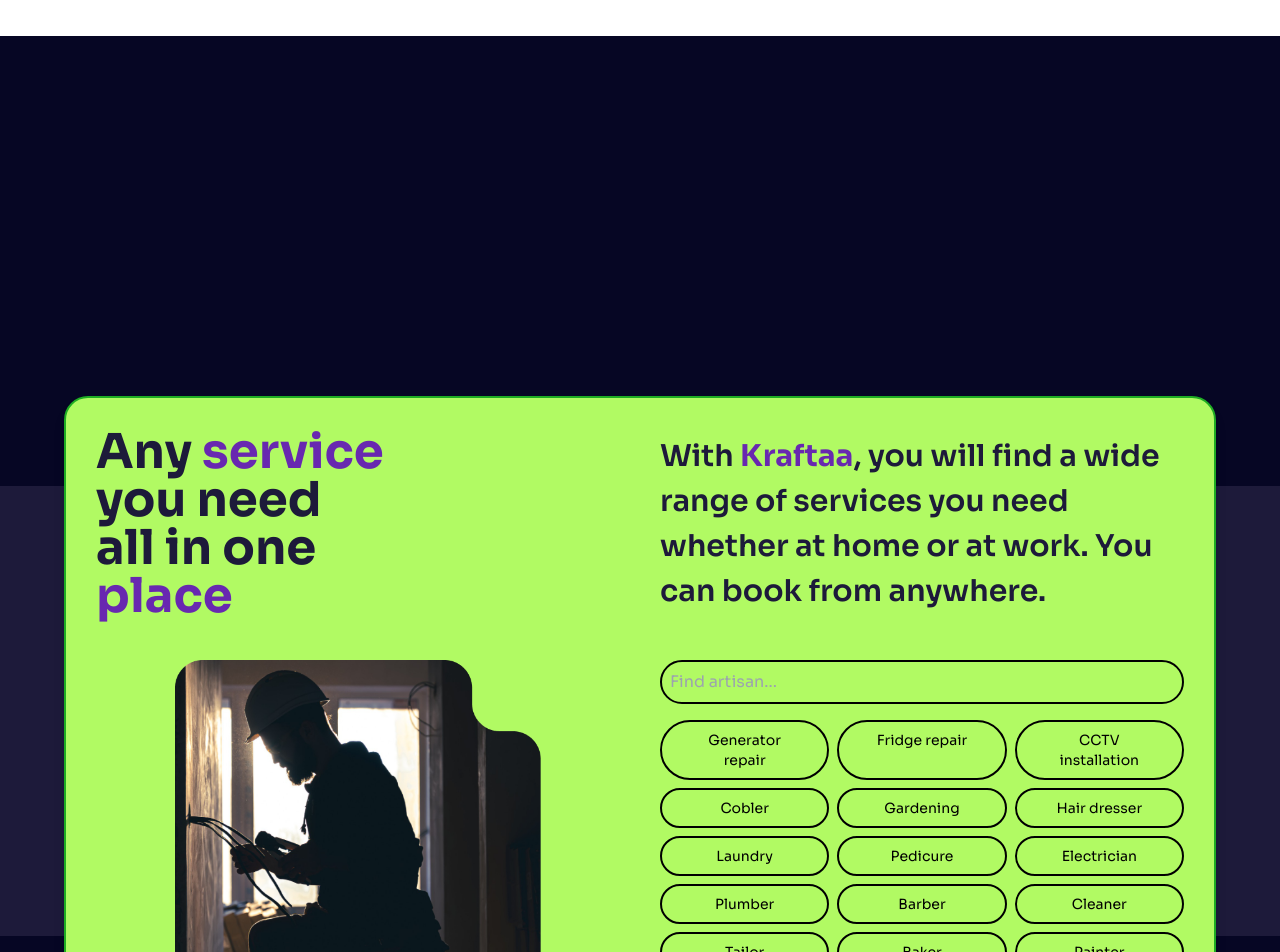
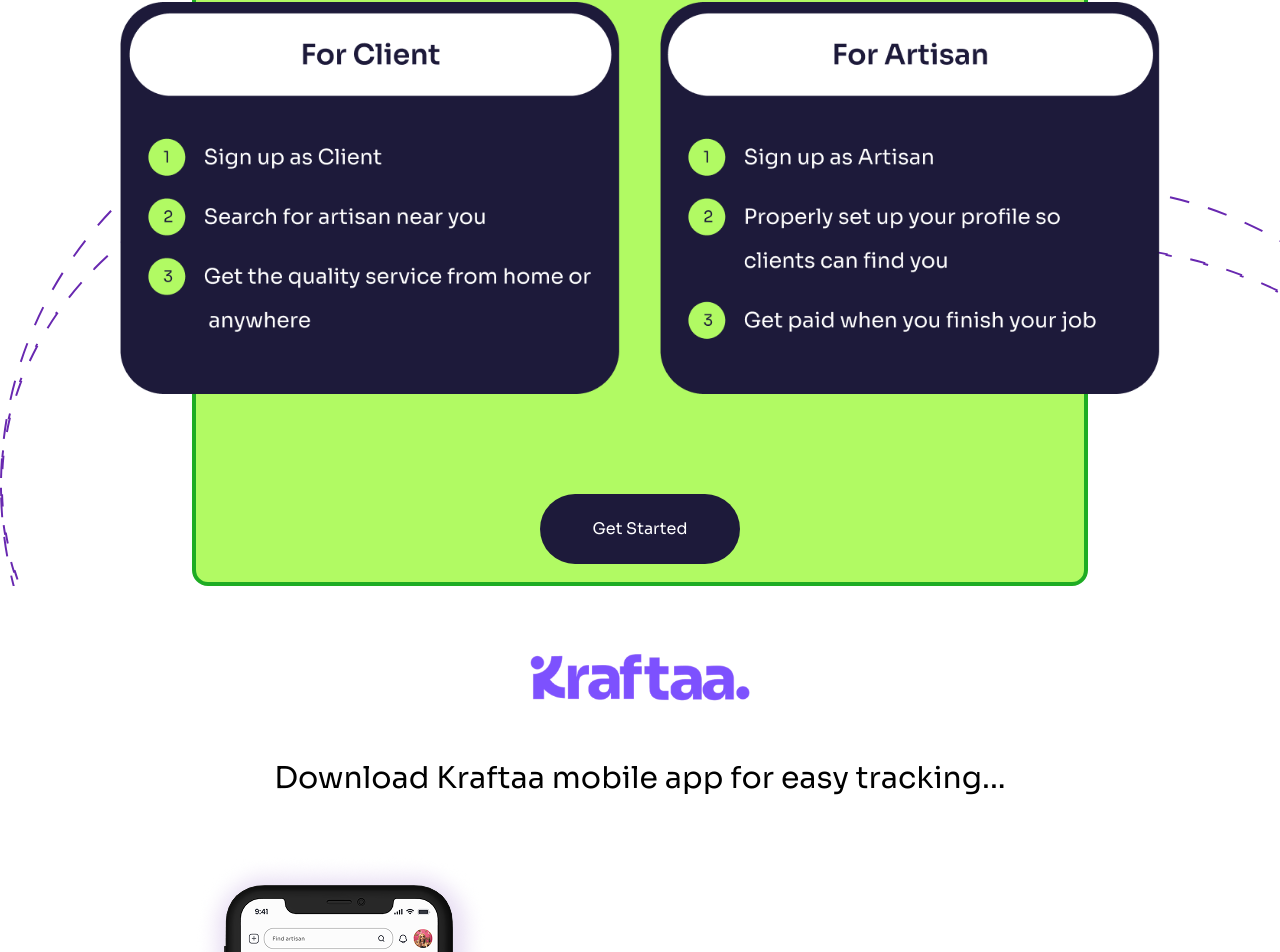
Before and after one commit to covey-codes/kraftaa-landing-page, a React (Vite) app: page / in a window 1280 px wide. Shown: the part 5359-6311 px from the top of the page. Built offline with nearby package versions, Linux system fonts and the light colour scheme.

Commit message:
fixed the howkraftaaworks mistake

```diff
--- a/src/components/HowKraftaaWorksSection.jsx
+++ b/src/components/HowKraftaaWorksSection.jsx
@@ -1,88 +1,130 @@
-import React from "react";
-import { motion } from "framer-motion";
+import { useState, useRef, useEffect } from "react";
+import { headers } from "../Constants";
 
-const slideInVariants = {
-  hidden: { opacity: 0, x: -50 },
-  visible: { opacity: 1, x: 0, transition: { duration: 0.6, ease: "easeOut" } },
-};
 
-const AnyServicesSection = () => {
+const HowKraftaaWorksSection = () => {
+  const [currentTab, setCurrentTab] = useState("client");
+  const sectionRef = useRef(null);
+  const [isVisible, setIsVisible] = useState(false);
+
+  useEffect(() => {
+    const observer = new IntersectionObserver(
+      ([entry]) => {
+        if (entry.isIntersecting) {
+          setIsVisible(true);
+        }
+      },
+      { threshold: 0.2 }
+    );
+
+    if (sectionRef.current) {
+      observer.observe(sectionRef.current);
+    }
+
+    return () => {
+      if (sectionRef.current) {
+        observer.unobserve(sectionRef.current);
+      }
+    };
+  }, []);
+
   return (
-    <>
-      {/* Mobile & Tablet Version */}
-      <div className="bg-[rgb(29,26,58)] bg-opacity-100 overflow-x-clip lg:hidden py-10 px-6">
-        <div className="relative mx-auto bg-[#B1FA63] border-2 border-[#1EAC23] rounded-3xl w-[90%] max-w-[600px] shadow-lg py-10 px-6 grid gap-6">
-          <motion.div initial="hidden" animate="visible" variants={slideInVariants} className="text-center">
-            <p className="text-2xl md:text-3xl font-bold text-[#1D1A3A] leading-tight">
-              Any <span className="text-[#6828B0]">service</span> you need all in one <span className="text-[#6828B0]">place</span>
-            </p>
-            <motion.img src="/Categg.png" alt="Services" className="w-[80%] md:w-[60%] max-w-[300px] mx-auto mt-5" variants={slideInVariants} />
-            <p className="mt-6 text-base md:text-lg text-[#1D1A3A]">
-              With <span className="font-bold text-[#6828B0]">Kraftaa</span>, you will find a wide range of services you need whether at home or at work. You can book from anywhere.
-            </p>
-          </motion.div>
+    <div ref={sectionRef} className="overflow-hidden">
+      {/* Desktop View */}
+      <div className="relative hidden lg:flex justify-center mt-[200px]">
+        <img
+          src='/pattern.svg'
+          alt="Background Left"
+          className={`absolute top-[300px] left-0 h-full w-auto transform -translate-x-1/4 transition-all duration-1000 ${
+            isVisible ? "translate-x-0 opacity-100" : "opacity-0"
+          }`}
+        />
+        <img
+          src='/pattern.svg'
+          alt="Background Right"
+          className={`absolute top-[400px] right-0 h-full w-auto transform translate-x-1/4 transition-all duration-1000 ${
+            isVisible ? "translate-x-0 opacity-100" : "opacity-0"
+          }`}
+        />
 
-          {/* Input field & Artisan list */}
-          <motion.div initial="hidden" animate="visible" variants={slideInVariants} className="grid gap-4">
-            <input
-              type="text"
-              placeholder="Find artisan..."
-              className="w-full p-2 bg-transparent border-2 border-black rounded-full focus:outline-none focus:ring-2 focus:ring-black"
-            />
-            <div className="grid grid-cols-2 md:grid-cols-3 gap-2">
-              {["Generator repair", "Fridge repair", "CCTV installation", "Gardening", "Laundry", "Electrician", "Plumber", "Painter", "Tailor", "Cook", "More..."].map((service, index) => (
-                <motion.div
-                  key={index}
-                  className={`px-3 py-2 rounded-full text-xs md:text-sm cursor-pointer border-2 border-black text-center ${service === "More..." ? "bg-white brightness-110" : "bg-[#B1FA63] text-black"}`}
-                  variants={slideInVariants}
-                >
-                  {service}
-                </motion.div>
-              ))}
-            </div>
-          </motion.div>
+        <div
+          className={`bg-[#B1FA63] relative w-[70%] border-4 border-[#1EAC23] rounded-2xl py-16 h-[800px] text-center transition-all duration-1000 ${
+            isVisible ? "opacity-100 translate-y-0" : "opacity-0 translate-y-10"
+          }`}
+        >
+          <h2 className="text-5xl font-bold mb-[100px] text-[#1D1A3A]">
+            {headers.find((h) => h.key === "howKraftaaWorks")?.title}
+          </h2>
+          <div className="flex justify-center mb-[100px] gap-10">
+            <img src='/forclient.png' alt="Step 1" className="w-[500px] h-auto rounded-lg" />
+            <img src='/forartisan.png' alt="Step 2" className="w-[500px] h-auto rounded-lg" />
+          </div>
+          <button className="text-white bg-[#1D1A3A] w-[200px] h-[70px] rounded-full">Get Started</button>
         </div>
       </div>
 
-      {/* Desktop Version */}
-      <div className="hidden lg:grid bg-[#060624] h-[1500px] place-items-center">
-        <div className="h-[20%] bg-white w-full"></div>
-        <div className="h-[60%] bg-[#1D1A3A] relative w-full grid place-items-center">
-          <div className="absolute top-[-20%] bg-[#B1FA63] border-2 border-[#1EAC23] w-[90%] max-w-[1200px] h-auto rounded-3xl shadow-lg grid grid-cols-2 gap-10 p-[30px]">
-            <motion.div initial="hidden" animate="visible" variants={slideInVariants} className="self-center">
-              <p className="text-5xl font-bold text-[#1D1A3A]">
-                Any <span className="text-[#6828B0]">service</span><br /> you need <br /> all in one <br /> <span className="text-[#6828B0]">place</span>
-              </p>
-            </motion.div>
-            <motion.div initial="hidden" animate="visible" variants={slideInVariants} className="self-center">
-              <p className="text-[30px] font-semibold text-[#1D1A3A]">
-                With <span className="font-bold text-[#6828B0]">Kraftaa</span>, you will find a wide range of services you need whether at home or at work. You can book from anywhere.
-              </p>
-            </motion.div>
-            <motion.img src="/Categg.png" alt="Services" className="w-[70%] ml-auto mr-auto h-auto" initial="hidden" animate="visible" variants={slideInVariants} />
-            <motion.div initial="hidden" animate="visible" variants={slideInVariants} className="grid gap-4">
-              <input
-                type="text"
-                placeholder="Find artisan..."
-                className="w-full p-2 bg-transparent border-2 border-black rounded-full focus:outline-none focus:ring-2 focus:ring-black"
-              />
-              <div className="grid grid-cols-3 gap-2">
-                {["Generator repair", "Fridge repair", "CCTV installation", "Cobler", "Gardening", "Hair dresser", "Laundry", "Pedicure", "Electrician", "Plumber", "Barber", "Cleaner", "Tailor", "Baker", "Painter", "Welder", "Nail tech", "Cook", "Carpenter", "More..."].map((service, index) => (
-                  <motion.div
-                    key={index}
-                    className={`lg:px-7 hover:bg-white/50 duration-500 px-4 py-2 rounded-full text-sm cursor-pointer border-2 border-black text-center ${service === "More..." ? "bg-white brightness-110" : "bg-[#B1FA63] text-black"}`}
-                    variants={slideInVariants}
-                  >
-                    {service}
-                  </motion.div>
-                ))}
+      {/* Mobile View */}
+      <div className="flex justify-center">
+        <div
+          className={`bg-[#B1FA63] lg:hidden h-[550px] flex flex-col items-center text-center w-[90%] py-10 px-5 border-4 border-[#B1FA63] rounded-2xl transition-all duration-1000 ${
+            isVisible ? "opacity-100 translate-y-0" : "opacity-0 translate-y-10"
+          }`}
+        >
+          <h2 className="text-3xl font-bold text-[#1D1A3A] mb-8">
+            {headers.find((h) => h.key === "howKraftaaWorks")?.title}
+          </h2>
+
+          {/* Content */}
+          <div className="relative w-full overflow-hidden">
+            <div
+              className="flex w-[200%] transition-transform duration-500 ease-in-out"
+              style={{ transform: currentTab === "client" ? "translateX(0)" : "translateX(-50%)" }}
+            >
+              <div className="w-[50%] flex-shrink-0 rounded-[50px] h-[250px] bg-[#1D1A3A] text-white flex flex-col items-center justify-center py-5 px-3">
+                <div className="bg-white text-[#1D1A3A] font-bold w-[95%] h-[60px] flex items-center justify-center rounded-[50px] mt-[-40px] mb-[30px]">
+                  <p>For Client</p>
+                </div>
+                <ul className="text-left w-full px-4 space-y-2">
+                  <li>1. Sign up as a client</li>
+                  <li>2. Search for artisans near you</li>
+                  <li>3. Get quality services from home or anywhere</li>
+                </ul>
               </div>
-            </motion.div>
+
+              <div className="w-[50%] flex-shrink-0 rounded-[50px] h-[250px] bg-[#1D1A3A] text-white flex flex-col items-center justify-center py-5 px-3">
+                <div className="bg-white text-[#1D1A3A] font-bold w-[95%] h-[60px] flex items-center justify-center rounded-[50px] mt-[-40px] mb-[30px]">
+                  <p>For Artisan</p>
+                </div>
+                <ul className="text-left w-full px-4 space-y-2">
+                  <li>1. Sign up as an artisan</li>
+                  <li>2. Properly set up your profile so clients can see you</li>
+                  <li>3. Get paid when you finish your job</li>
+                </ul>
+              </div>
+            </div>
           </div>
+
+          {/* Navigation Dots */}
+          <div className="flex space-x-4 mt-4">
+            <button
+              onClick={() => setCurrentTab("client")}
+              className={`h-3 w-3 rounded-full transition-all ${
+                currentTab === "client" ? "bg-white w-6" : "bg-[#1D1A3A] bg-opacity-50"
+              }`}
+            />
+            <button
+              onClick={() => setCurrentTab("artisan")}
+              className={`h-3 w-3 rounded-full transition-all ${
+                currentTab === "artisan" ? "bg-white w-6" : "bg-[#1D1A3A] bg-opacity-50"
+              }`}
+            />
+          </div>
+
+          <button className="text-white bg-[#1D1A3A] w-[200px] max-w-[300px] h-[50px] font-bold rounded-full mt-6">Get Started</button>
         </div>
       </div>
-    </>
+    </div>
   );
 };
 
-export default AnyServicesSection;
+export default HowKraftaaWorksSection;
```
